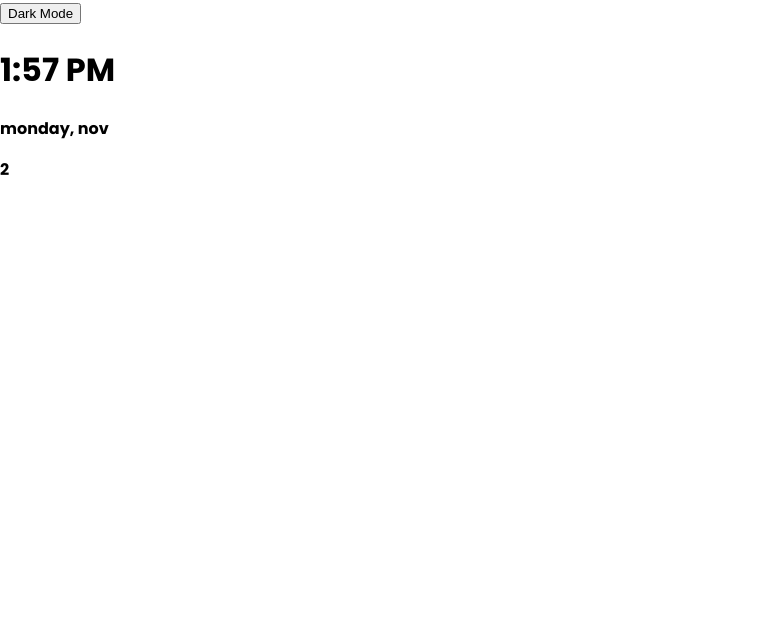
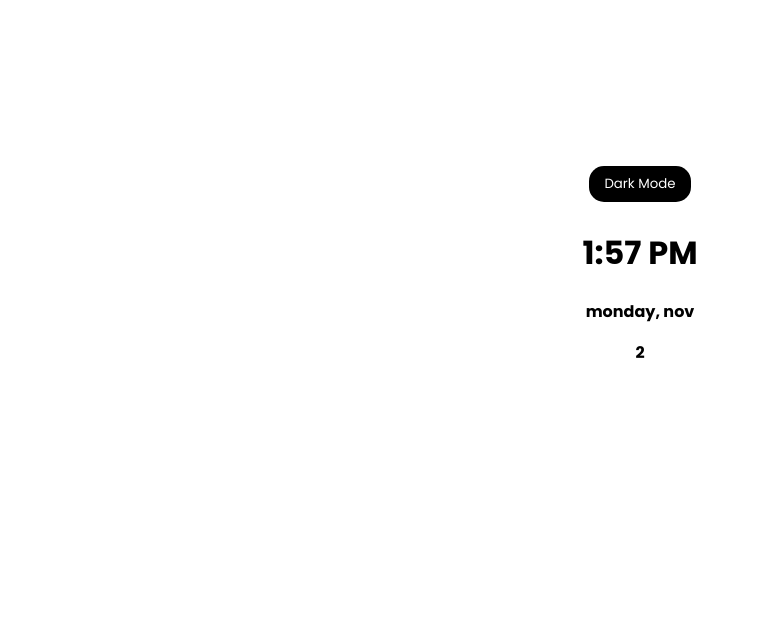
Before and after one commit to Ameer2000Mzori/Theme-Clock, a website built with webpack: page src/index.html in a window 1280 px wide. Shown: the whole page, without its empty margins (0-759 px from the left). Built offline with nearby package versions, Linux system fonts and the light colour scheme.

Commit message:
added styling to header / warp / button

```diff
--- a/src/style.scss
+++ b/src/style.scss
@@ -5,3 +5,41 @@ body {
   padding: 0;
   margin: 0;
 }
+
+.header {
+  display: flex;
+  flex-direction: column;
+  text-align: center;
+  align-items: center;
+  justify-content: center;
+  height: 100vh;
+
+  .head-Wrap {
+    height: 60%;
+    width: 70%;
+
+    .button-Wrap {
+      display: flex;
+      justify-content: center;
+      text-align: center;
+      align-items: center;
+      height: 10%;
+
+      .dark-Light-Btn {
+        font-family: inherit;
+        background-color: black;
+        color: white;
+        padding: 8px 15px;
+        border-radius: 15px;
+        border: none;
+        cursor: pointer;
+      }
+
+      .dark-Light-Btn:hover {
+        border-style: solid;
+        border-color: bisque;
+        border-width: 1px;
+      }
+    }
+  }
+}
```
Also changed, not shown: src/style.css, 1 other file.
